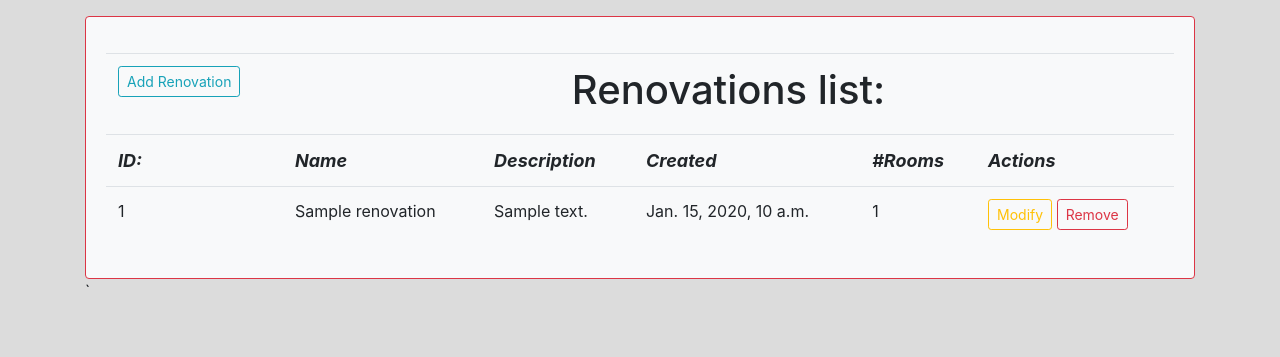
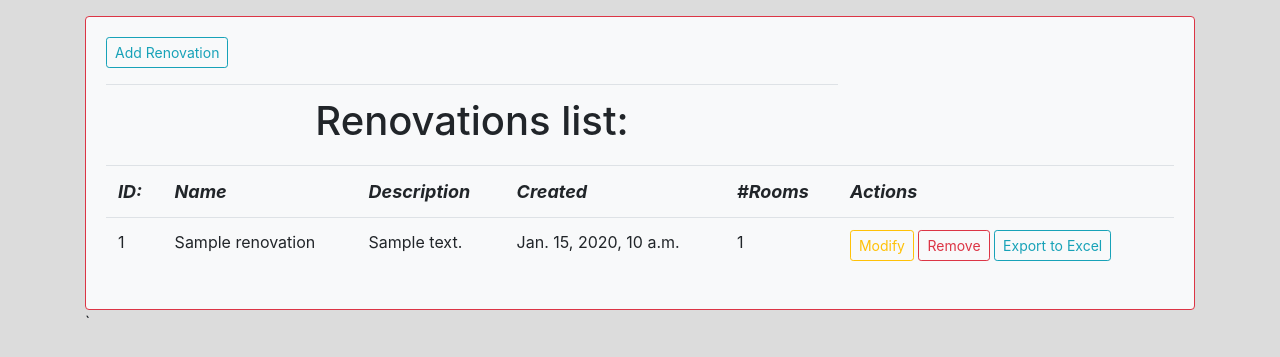
Before and after one commit to MarcinSzyc/andzy-calc, a Django app: page / in a window 1280 px wide. Shown: the part 56-413 px from the top of the page. Run offline with Django 3.2, Linux system fonts and the light colour scheme; tables that the repository leaves empty hold one stand-in row (values such as "Sample post"); some libraries are stand-ins or nearby versions.

Commit message:
added export to excel handling

```diff
--- a/renovations/urls.py
+++ b/renovations/urls.py
@@ -2,7 +2,7 @@ from django.urls import path
 from renovations.views import (
     AllProducts, ProductNew, ProductUpdate, ProductDelete, AllRooms,
     RoomNew, RoomUpdate, RoomDelete, AddProductView, AddProductToRoom, RemoveProductFromRoom,
-    AllRenovations, RenovationAdd, RenovationUpdate, RenovationDelete, CostUpdate)
+    AllRenovations, RenovationAdd, RenovationUpdate, RenovationDelete, CostUpdate, Excel)
 
 app_name = "renovations"
 
@@ -24,4 +24,5 @@ urlpatterns = [
     path('renovations/update/<int:pk>/', RenovationUpdate.as_view(), name='update-renovation'),
     path('renovations/delete/<int:pk>/', RenovationDelete.as_view(), name='delete-renovation'),
     path('cost/update/<int:pk>/', CostUpdate.as_view(), name='update-cost'),
+    path('export/<int:pk>/', Excel.as_view(), name='excel-export'),
 ]
--- a/renovations/views.py
+++ b/renovations/views.py
@@ -7,7 +7,9 @@ from django.shortcuts import redirect, reverse, render
 from django.contrib import messages
 from renovations.forms import NewRoomForm, NewRenovationForm, NewCostForm
 from functools import reduce
-
+import xlsxwriter
+import io
+from django.http.response import HttpResponse
 
 class AllProducts(ListView):
     model = Product
@@ -205,3 +207,18 @@ class CostUpdate(View):
             error_list = [item for item in filled_form.errors.values()]
             messages.error(request, f'Upps, something went wrong!!! \n {error_list}')
         return redirect(self.request.META.get('HTTP_REFERER'))
+
+
+class Excel(View):
+    def get(self, request, pk):
+        output = io.BytesIO()
+        workbook = xlsxwriter.Workbook(output, {'in_memory': True})
+        worksheet_renovation = workbook.add_worksheet('renovations')
+
+        workbook.close()
+        output.seek(0)
+        response = HttpResponse(output.read(),
+                                content_type="application/vnd.openxmlformats-officedocument.spreadsheetml.sheet")
+        response['Content-Disposition'] = f"attachment; filename=Renovation.xlsx"
+        output.close()
+        return response
--- a/templates/renovations/list_renovation.html
+++ b/templates/renovations/list_renovation.html
@@ -20,7 +20,7 @@
                             <thead>
                             <span style="display: inline">
                                 <tr>
-                                    <td><a class="new-renovation btn btn-outline-info btn-sm" href="#">Add Renovation</a></td>
+                                    <a class="new-renovation btn btn-outline-info btn-sm" href="#">Add Renovation</a>
                                     <td colspan="5" style="text-align: center"><h1>Renovations list:</h1></td>
                                 </tr>
                             </span>
@@ -44,7 +44,9 @@
                                         <a class="edit-room btn btn-outline-warning btn-sm"
                                            href="{% url 'renovations:update-renovation' pk=renovation.id %}">Modify</a>
                                         <a href="{% url 'renovations:delete-renovation' pk=renovation.id %}"
-                                           class="btn btn-outline-danger btn-sm">Remove</a></td>
+                                           class="btn btn-outline-danger btn-sm">Remove</a>
+                                        <a class="edit-room btn btn-outline-info btn-sm" href="{% url 'renovations:excel-export' pk=renovation.id %}">Export to Excel</a>
+                                    </td>
                                 </tr>
                             {% endfor %}
                         </table>
```
Also changed, not shown: renovations/excel_utils.py (added).
